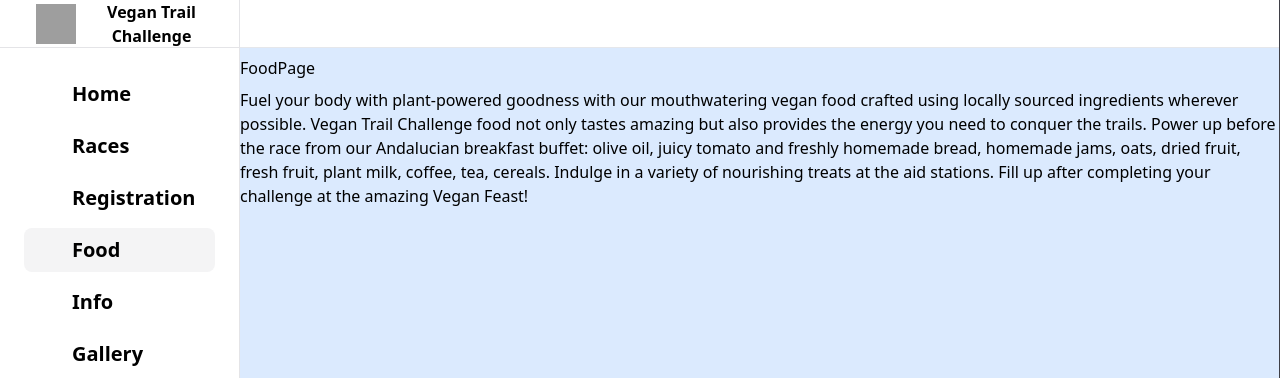
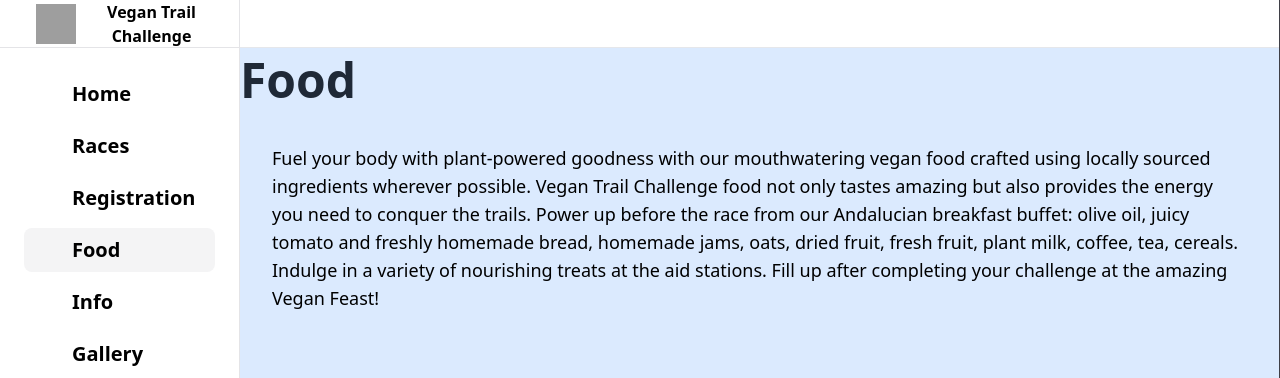
Before and after one commit to kirstybrown/vegan-trail-challenge, a Next.js app: page /food in a window 1280 px wide. Shown: the top 378 px of the page. Built offline with nearby package versions, Linux system fonts and the light colour scheme; grey boxes are pictures that could not be loaded; some icons are missing.

Commit message:
adding semantic styled headers

```diff
--- a/src/app/contact/page.tsx
+++ b/src/app/contact/page.tsx
@@ -5,9 +5,10 @@
     <section className="text-gray-600 body-font relative">
       <div className="container px-5 py-24 mx-auto">
         <div className="flex flex-col text-center w-full mb-12">
-          <h1 className="sm:text-3xl text-2xl font-medium title-font mb-4 text-gray-900">
+          <h1 className="text-4xl lg:text-5xl font-bold title-font mb-4 text-gray-800">
             Contact Us
           </h1>
+          <br />
           <p className="lg:w-2/3 mx-auto leading-relaxed text-base">
             We'll try to respond as soon as possible.
           </p>
--- a/src/app/food/page.tsx
+++ b/src/app/food/page.tsx
@@ -1,18 +1,22 @@
 const FoodPage = () => {
   return (
     <>
-      <h1>FoodPage</h1>
-      <p>
-        Fuel your body with plant-powered goodness with our mouthwatering vegan
-        food crafted using locally sourced ingredients wherever possible. Vegan
-        Trail Challenge food not only tastes amazing but also provides the
-        energy you need to conquer the trails. Power up before the race from our
-        Andalucian breakfast buffet: olive oil, juicy tomato and freshly
-        homemade bread, homemade jams, oats, dried fruit, fresh fruit, plant
-        milk, coffee, tea, cereals. Indulge in a variety of nourishing treats at
-        the aid stations. Fill up after completing your challenge at the amazing
-        Vegan Feast!
-      </p>
+      <h1 className="text-4xl lg:text-5xl font-bold title-font mb-4 text-gray-800">
+        Food
+      </h1>
+      <div className="text-left mb-8 px-8 py-4">
+        <p className="text-lg">
+          Fuel your body with plant-powered goodness with our mouthwatering
+          vegan food crafted using locally sourced ingredients wherever
+          possible. Vegan Trail Challenge food not only tastes amazing but also
+          provides the energy you need to conquer the trails. Power up before
+          the race from our Andalucian breakfast buffet: olive oil, juicy tomato
+          and freshly homemade bread, homemade jams, oats, dried fruit, fresh
+          fruit, plant milk, coffee, tea, cereals. Indulge in a variety of
+          nourishing treats at the aid stations. Fill up after completing your
+          challenge at the amazing Vegan Feast!
+        </p>
+      </div>
     </>
   );
 };
--- a/src/app/gallery/page.tsx
+++ b/src/app/gallery/page.tsx
@@ -1,5 +1,11 @@
 const GalleryPage = () => {
-  return <div>GalleryPage</div>;
+  return (
+    <>
+      <h1 className="text-4xl lg:text-5xl font-bold title-font mb-4 text-gray-800">
+        Gallery
+      </h1>
+    </>
+  );
 };
 
 export default GalleryPage;
--- a/src/app/info/other-info/page.tsx
+++ b/src/app/info/other-info/page.tsx
@@ -1,5 +1,11 @@
 const OtherInfoPage = () => {
-  return <div>OtherInfoPage</div>;
+  return (
+    <>
+      <h1 className="text-4xl lg:text-5xl font-bold title-font mb-4 text-gray-800">
+        Useful Information
+      </h1>
+    </>
+  );
 };
 
 export default OtherInfoPage;
--- a/src/app/info/rules/page.tsx
+++ b/src/app/info/rules/page.tsx
@@ -1,5 +1,11 @@
 const RulesPage = () => {
-  return <div>RulesPage</div>;
+  return (
+    <>
+      <h1 className="text-4xl lg:text-5xl font-bold title-font mb-4 text-gray-800">
+        Rules
+      </h1>
+    </>
+  );
 };
 
 export default RulesPage;
--- a/src/app/info/timetable/page.tsx
+++ b/src/app/info/timetable/page.tsx
@@ -1,5 +1,11 @@
 const TimetablePage = () => {
-  return <div>TimetablePage</div>;
+  return (
+    <>
+      <h1 className="text-4xl lg:text-5xl font-bold title-font mb-4 text-gray-800">
+        Timetable
+      </h1>
+    </>
+  );
 };
 
 export default TimetablePage;
--- a/src/app/races/half/page.tsx
+++ b/src/app/races/half/page.tsx
@@ -1,5 +1,17 @@
+import { RACE_DETAILS } from "@/constants";
+import RacePage from "../race-page";
+
 const HalfRacePage = () => {
-  return <div>HalfPage</div>;
+  return (
+    <>
+      <RacePage
+        title={RACE_DETAILS[1].title}
+        distance={RACE_DETAILS[1].distance}
+        ascent={RACE_DETAILS[1].ascent}
+        colour={RACE_DETAILS[1].colour}
+      />
+    </>
+  );
 };
 
 export default HalfRacePage;
--- a/src/app/races/marathon/page.tsx
+++ b/src/app/races/marathon/page.tsx
@@ -1,5 +1,17 @@
+import { RACE_DETAILS } from "@/constants";
+import RacePage from "../race-page";
+
 const MarathonRacePage = () => {
-  return <div>MarathonRacePage</div>;
+  return (
+    <>
+      <RacePage
+        title={RACE_DETAILS[2].title}
+        distance={RACE_DETAILS[2].distance}
+        ascent={RACE_DETAILS[2].ascent}
+        colour={RACE_DETAILS[2].colour}
+      />
+    </>
+  );
 };
 
 export default MarathonRacePage;
--- a/src/app/races/mini/page.tsx
+++ b/src/app/races/mini/page.tsx
@@ -1,5 +1,17 @@
+import { RACE_DETAILS } from "@/constants";
+import RacePage from "../race-page";
+
 const MiniRacePage = () => {
-  return <div>MiniRacePage</div>;
+  return (
+    <>
+      <RacePage
+        title={RACE_DETAILS[0].title}
+        distance={RACE_DETAILS[0].distance}
+        ascent={RACE_DETAILS[0].ascent}
+        colour={RACE_DETAILS[0].colour}
+      />
+    </>
+  );
 };
 
 export default MiniRacePage;
--- a/src/app/races/race-page.tsx
+++ b/src/app/races/race-page.tsx
@@ -1,5 +1,18 @@
-const RacePage = () => {
-  return <></>;
+type RaceDetailProps = {
+  title: string;
+  distance: string;
+  ascent: string;
+  colour: string;
+};
+
+const RacePage = ({ title, distance, ascent }: RaceDetailProps) => {
+  return (
+    <>
+      <h1 className="text-4xl lg:text-5xl font-bold title-font mb-4 text-gray-800">
+        {title}
+      </h1>
+    </>
+  );
 };
 
 export default RacePage;
--- a/src/app/races/ultra/page.tsx
+++ b/src/app/races/ultra/page.tsx
@@ -1,5 +1,17 @@
+import { RACE_DETAILS } from "@/constants";
+import RacePage from "../race-page";
+
 const UltraRacePage = () => {
-  return <div>UltraRacePage</div>;
+  return (
+    <>
+      <RacePage
+        title={RACE_DETAILS[3].title}
+        distance={RACE_DETAILS[3].distance}
+        ascent={RACE_DETAILS[3].ascent}
+        colour={RACE_DETAILS[3].colour}
+      />
+    </>
+  );
 };
 
 export default UltraRacePage;
--- a/src/app/registration/page.tsx
+++ b/src/app/registration/page.tsx
@@ -1,5 +1,11 @@
 const RegistrationPage = () => {
-  return <div>RegistrationPage</div>;
+  return (
+    <>
+      <h1 className="text-4xl lg:text-5xl font-bold title-font mb-4 text-gray-800">
+        Registration
+      </h1>
+    </>
+  );
 };
 
 export default RegistrationPage;
```
